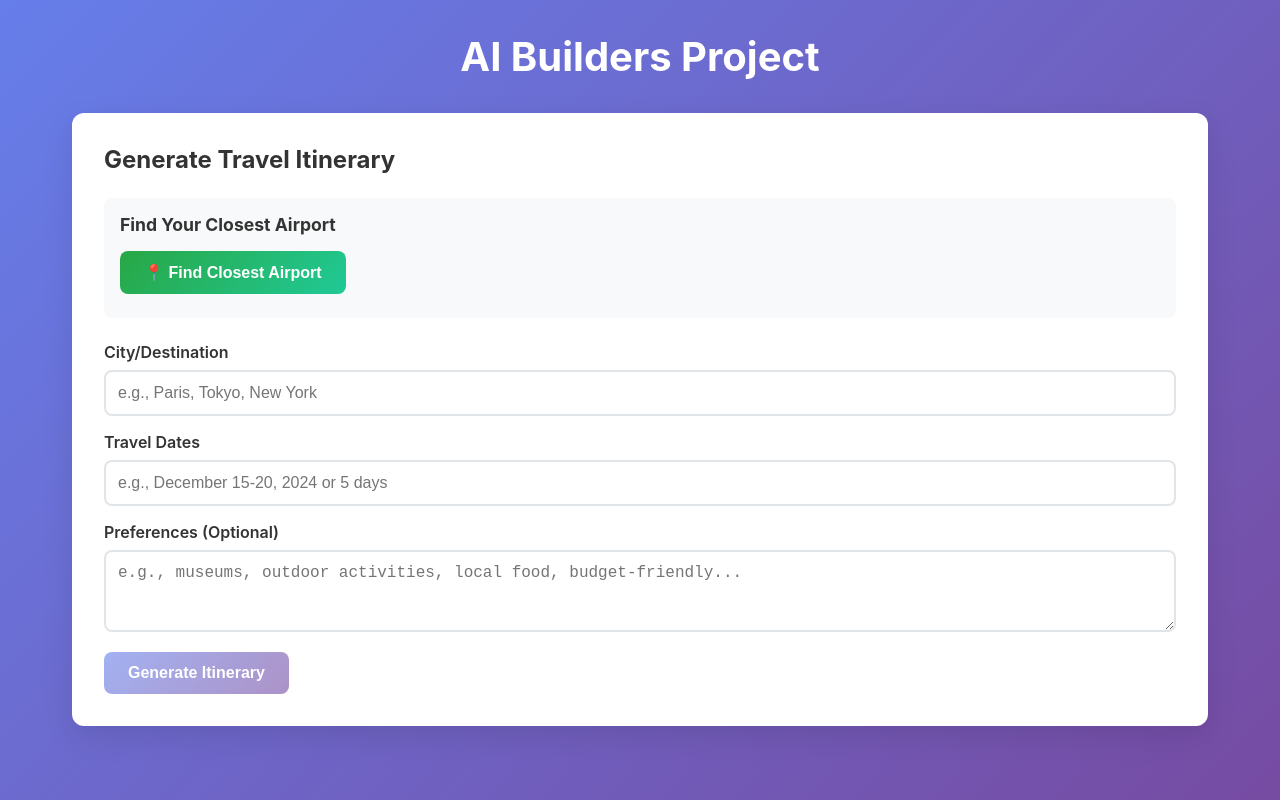
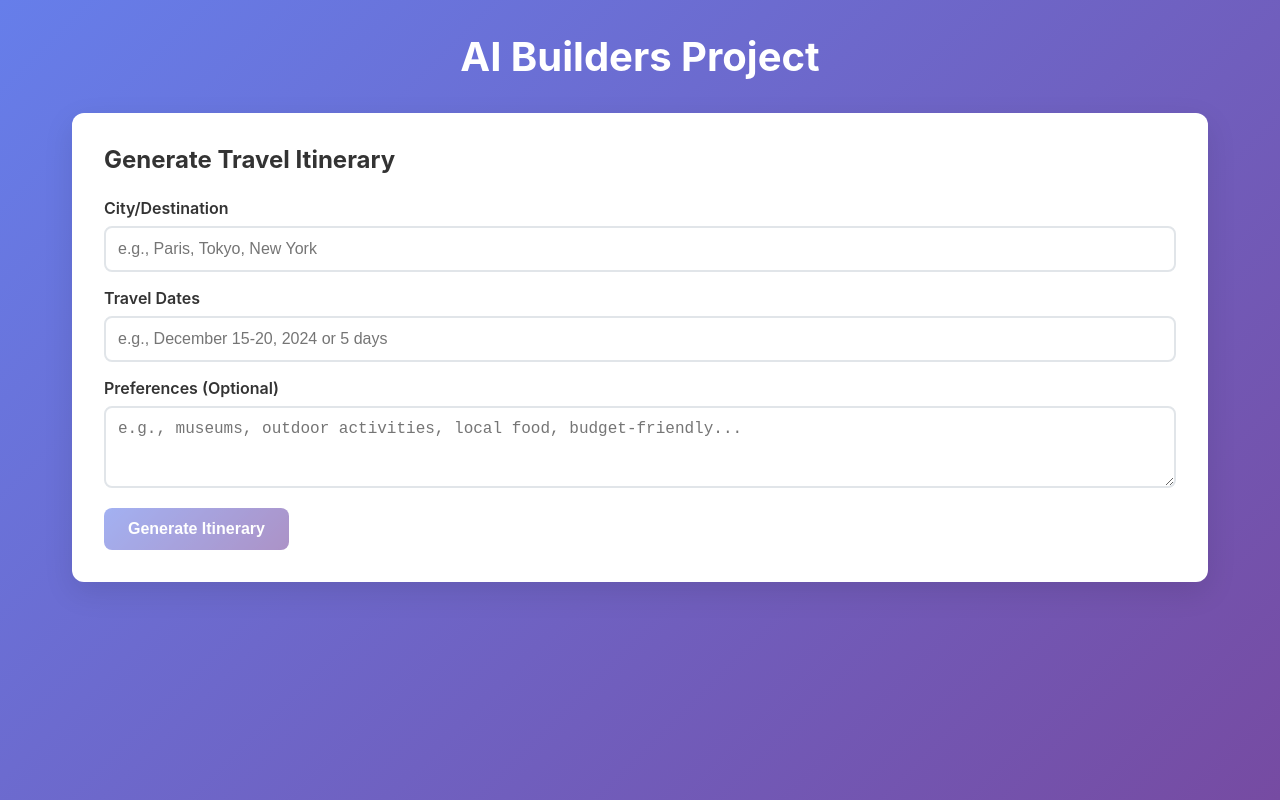
Before and after one commit to miguel-vila/ai-builders-week-2, a React (Vite) app in the folder frontend/: page / in a window 1280 px wide. Built offline with nearby package versions, Linux system fonts and the light colour scheme.

Commit message:
cb: integrate location search

```diff
--- a/frontend/src/App.tsx
+++ b/frontend/src/App.tsx
@@ -28,6 +28,10 @@ interface ItineraryResponse {
   city: string;
   dates: string;
   preferences?: string;
+  departureAirport?: {
+    shortName: string;
+    iata: string;
+  };
 }
 
 function describeActivity(activity: ItineraryActivity) {
@@ -78,21 +82,35 @@ function renderDay(day: ItineraryDay, idx: number) {
 }
 
 function renderArrivalAndDeparture(itinerary: ItineraryResponse) {
-  if(itinerary.itinerary.arrivalCity !== itinerary.itinerary.returnCity ) {
+  const hasDepartureAirport = !!itinerary.departureAirport;
+  const hasDifferentReturnCity =
+    itinerary.itinerary.arrivalCity !== itinerary.itinerary.returnCity;
+
+  if (!hasDepartureAirport && !hasDifferentReturnCity) {
+    return null;
+  }
+
   return (
+    <div style={{ marginBottom: "1rem" }}>
+      {itinerary.departureAirport && (
+        <div style={{ color: "#28a745", fontWeight: "600", marginBottom: "0.5rem" }}>
+          ✈️ Departure: {itinerary.departureAirport.shortName} ({itinerary.departureAirport.iata})
+        </div>
+      )}
+      {itinerary.itinerary.arrivalCity !== itinerary.itinerary.returnCity && (
         <div>
           <em>
             Arrival: {itinerary.itinerary.arrivalCity.shortName} - Return: {itinerary.itinerary.returnCity.shortName}
           </em>
         </div>
+      )}
+    </div>
   );
-  }
 }
 
 function App() {
   const [loading, setLoading] = useState(false);
-  const [locationLoading, setLocationLoading] = useState(false);
-  const [closestAirport, setClosestAirport] = useState<{shortName: string, iata: string} | null>(null);
+
 
   // Itinerary state
   const [city, setCity] = useState("");
@@ -103,40 +121,7 @@ function App() {
   const [itineraryResponse, setItineraryResponse] =
     useState<ItineraryResponse | null>(null);
 
-  const handleFindClosestAirport = async () => {
-    if (!navigator.geolocation) {
-      alert('Geolocation is not supported by this browser.');
-      return;
-    }
 
-    setLocationLoading(true);
-    setClosestAirport(null);
-
-    navigator.geolocation.getCurrentPosition(
-      async (position) => {
-        try {
-          const { latitude, longitude } = position.coords;
-          const response = await axios.get(`/api/closest-airport?lat=${latitude}&lng=${longitude}`);
-          setClosestAirport(response.data);
-        } catch (error) {
-          console.error('Error finding closest airport:', error);
-          alert('Failed to find closest airport. Please try again.');
-        } finally {
-          setLocationLoading(false);
-        }
-      },
-      (error) => {
-        console.error('Geolocation error:', error);
-        alert('Unable to retrieve your location. Please enable location services.');
-        setLocationLoading(false);
-      },
-      {
-        enableHighAccuracy: true,
-        timeout: 10000,
-        maximumAge: 300000 // 5 minutes
-      }
-    );
-  };
 
   const handleItinerary = async (e: React.FormEvent) => {
     e.preventDefault();
@@ -145,14 +130,24 @@ function App() {
     setLoading(true);
     setItineraryResponse(null);
 
-    try {
-      const response = await axios.post("/api/itinerary", {
+    // Get user location for departure airport detection
+    const getLocationAndSubmit = (lat?: number, lng?: number) => {
+      const payload: any = {
         city: city.trim(),
         dates: dates.trim(),
         preferences: preferences.trim() || undefined,
-      });
+      };
+
+      if (lat !== undefined && lng !== undefined) {
+        payload.lat = lat;
+        payload.lng = lng;
+      }
+
+      axios.post("/api/itinerary", payload)
+        .then(response => {
           setItineraryResponse(response.data);
-    } catch (error) {
+        })
+        .catch(error => {
           console.error("Itinerary error:", error);
           setItineraryResponse({
             itinerary: { days: [], arrivalCity: {
@@ -166,8 +161,33 @@ function App() {
             dates,
             preferences,
           });
-    } finally {
+        })
+        .finally(() => {
           setLoading(false);
+        });
+    };
+
+    // Try to get user location
+    if (navigator.geolocation) {
+      navigator.geolocation.getCurrentPosition(
+        (position) => {
+          const { latitude, longitude } = position.coords;
+          getLocationAndSubmit(latitude, longitude);
+        },
+        (error) => {
+          console.warn('Could not get location:', error);
+          // Continue without location
+          getLocationAndSubmit();
+        },
+        {
+          enableHighAccuracy: true,
+          timeout: 5000,
+          maximumAge: 300000 // 5 minutes
+        }
+      );
+    } else {
+      // No geolocation support, continue without location
+      getLocationAndSubmit();
     }
   };
 
@@ -189,28 +209,7 @@ function App() {
           Generate Travel Itinerary
         </h2>
 
-        <div style={{ marginBottom: "1.5rem", padding: "1rem", background: "#f8f9fa", borderRadius: "8px" }}>
-          <h3 style={{ marginBottom: "1rem", color: "#333", fontSize: "1.1rem" }}>Find Your Closest Airport</h3>
-          <button
-            type="button"
-            onClick={handleFindClosestAirport}
-            disabled={locationLoading}
-            style={{
-              marginBottom: "0.5rem",
-              background: locationLoading ? "#ccc" : "linear-gradient(135deg, #28a745 0%, #20c997 100%)"
-            }}
-          >
-            {locationLoading ? "Finding Airport..." : "📍 Find Closest Airport"}
-          </button>
-          {closestAirport && (
-            <div style={{ color: "#28a745", fontWeight: "600" }}>
-              ✈️ Closest Airport: {closestAirport.shortName}
-              {closestAirport.iata && (
-                <span style={{ marginLeft: "0.5rem", fontSize: "0.9rem" }}>({closestAirport.iata})</span>
-              )}
-            </div>
-          )}
-        </div>
+
         <form onSubmit={handleItinerary}>
           <div className="input-group">
             <label htmlFor="city">City/Destination</label>
```
Also changed, not shown: 1 other file (tests, documents, lock files or other folders). Lines whose indentation alone changed are shown as unchanged.
